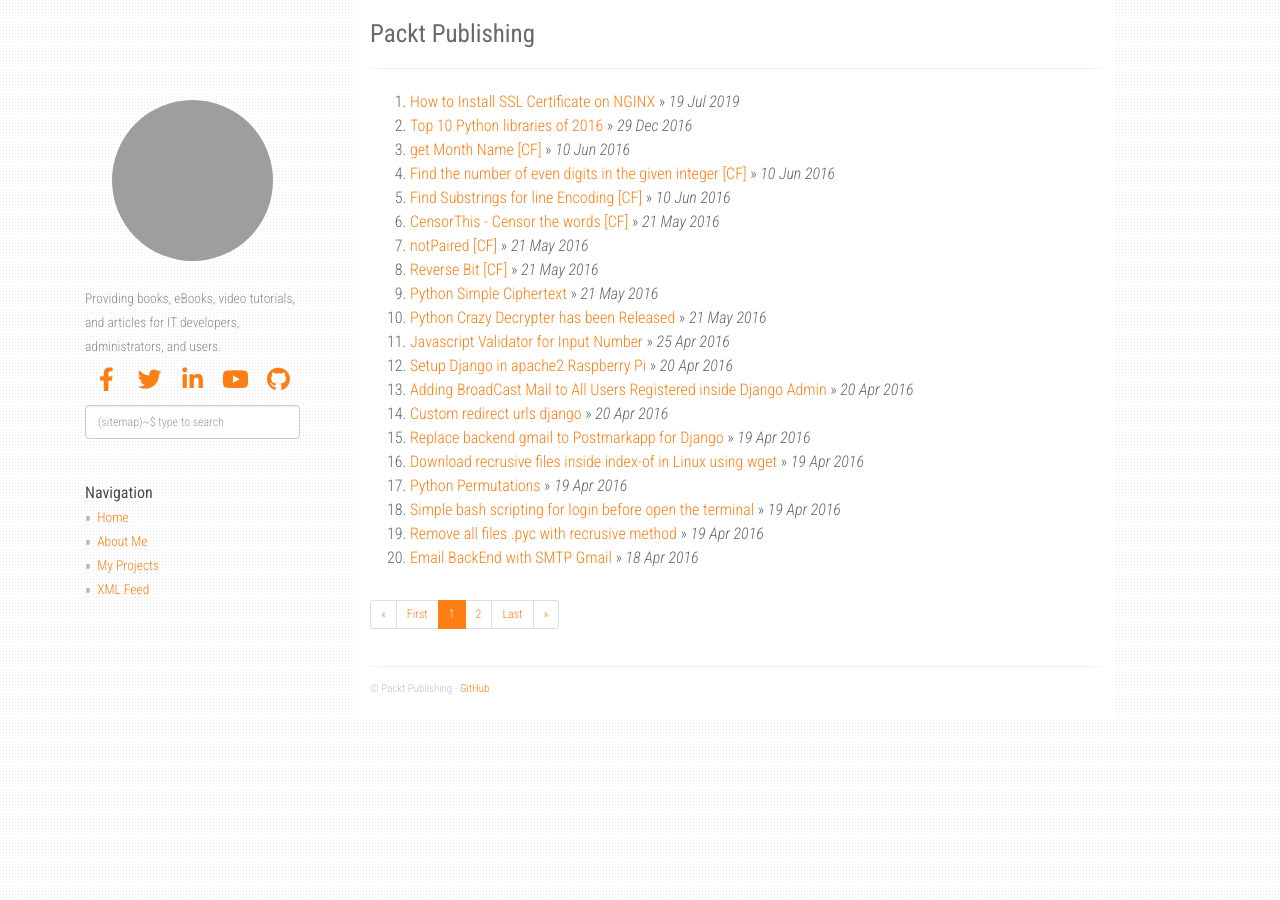
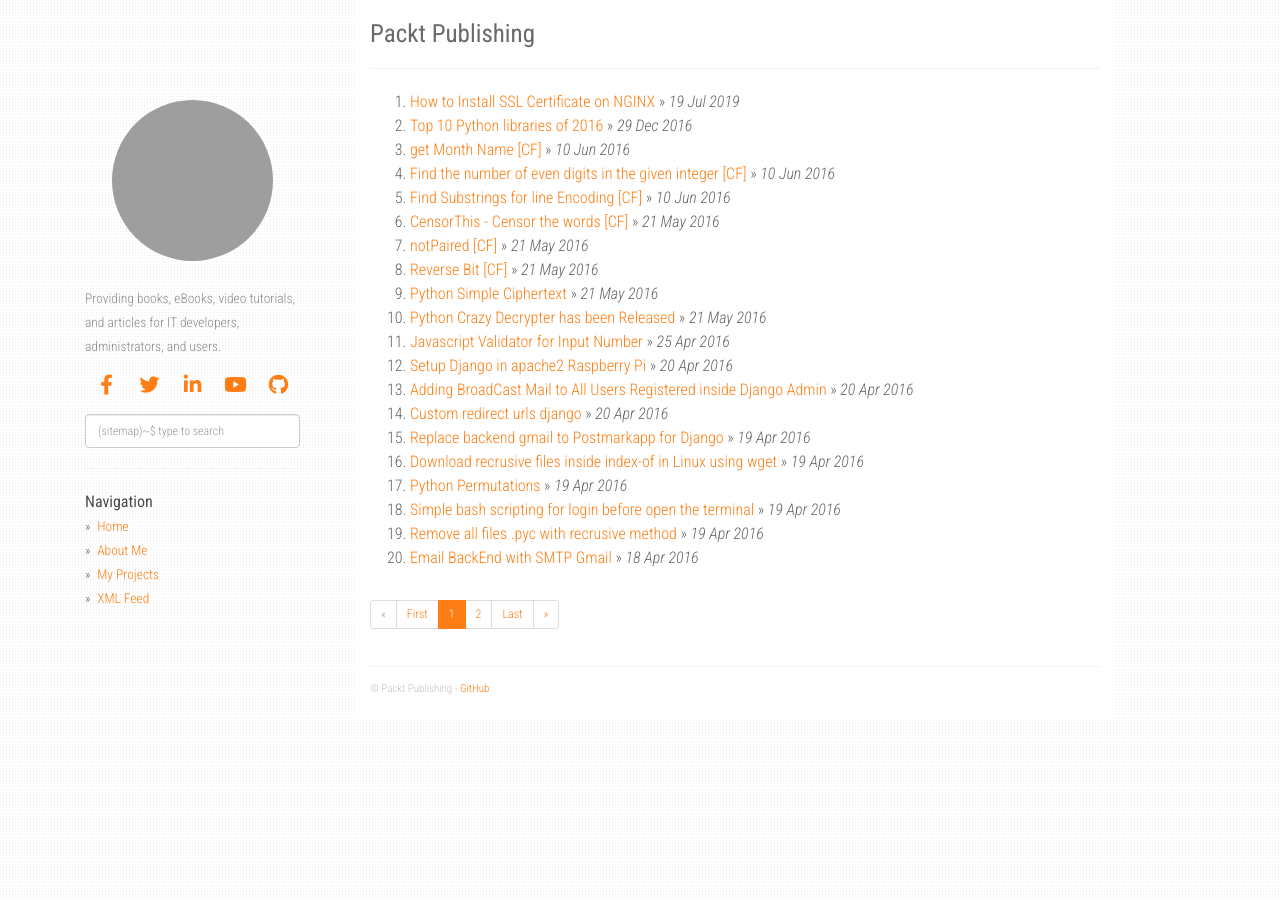
Before and after one commit to PacktPublishing/expert-insight, a Jekyll site: the page built from index.html, in a window 1280 px wide. Built offline with Jekyll 4.4.1, drawn with Linux system fonts in a browser that asks for light colours; nearby versions of some CDN libraries; the list of posts is cut into pages by our own code; grey boxes are pictures that could not be loaded.

Commit message:
Update main.css

```diff
--- a/static/css/main.css
+++ b/static/css/main.css
@@ -121,7 +121,7 @@
 div.social{
   display: block;
   width:100%;
-  margin: 10px 0;
+  margin: 15px 0;
   text-align: center;
 }
 .social div.socIco{
@@ -129,23 +129,7 @@
   width:20%;
   text-align: center;
   color: #fd7e14;
-  font-size: 1.75em;
-}
-.social ul {
-  list-style-type: none;
-  margin: 0;
-  padding: 0;
-}
-.social ul li {
-  display: inline-block;
-  margin: 0 5px;
-}
-.social li a {
-  font-size: 16px;
-  color: #969394;
-}
-.social li a:hover {
-  color: #6D6D6D;
+  font-size: 20px;
 }
 
 .share-page {
```
